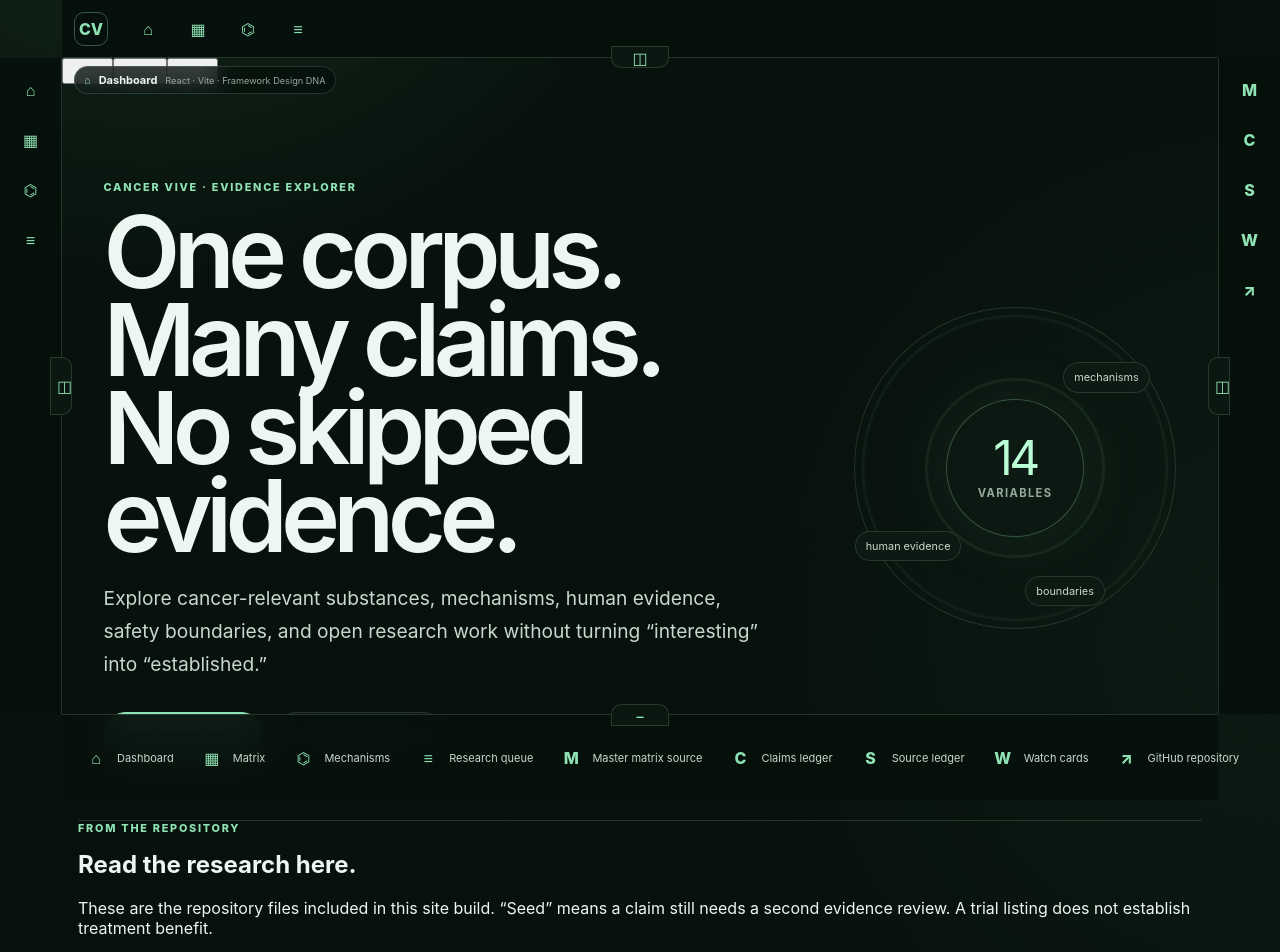
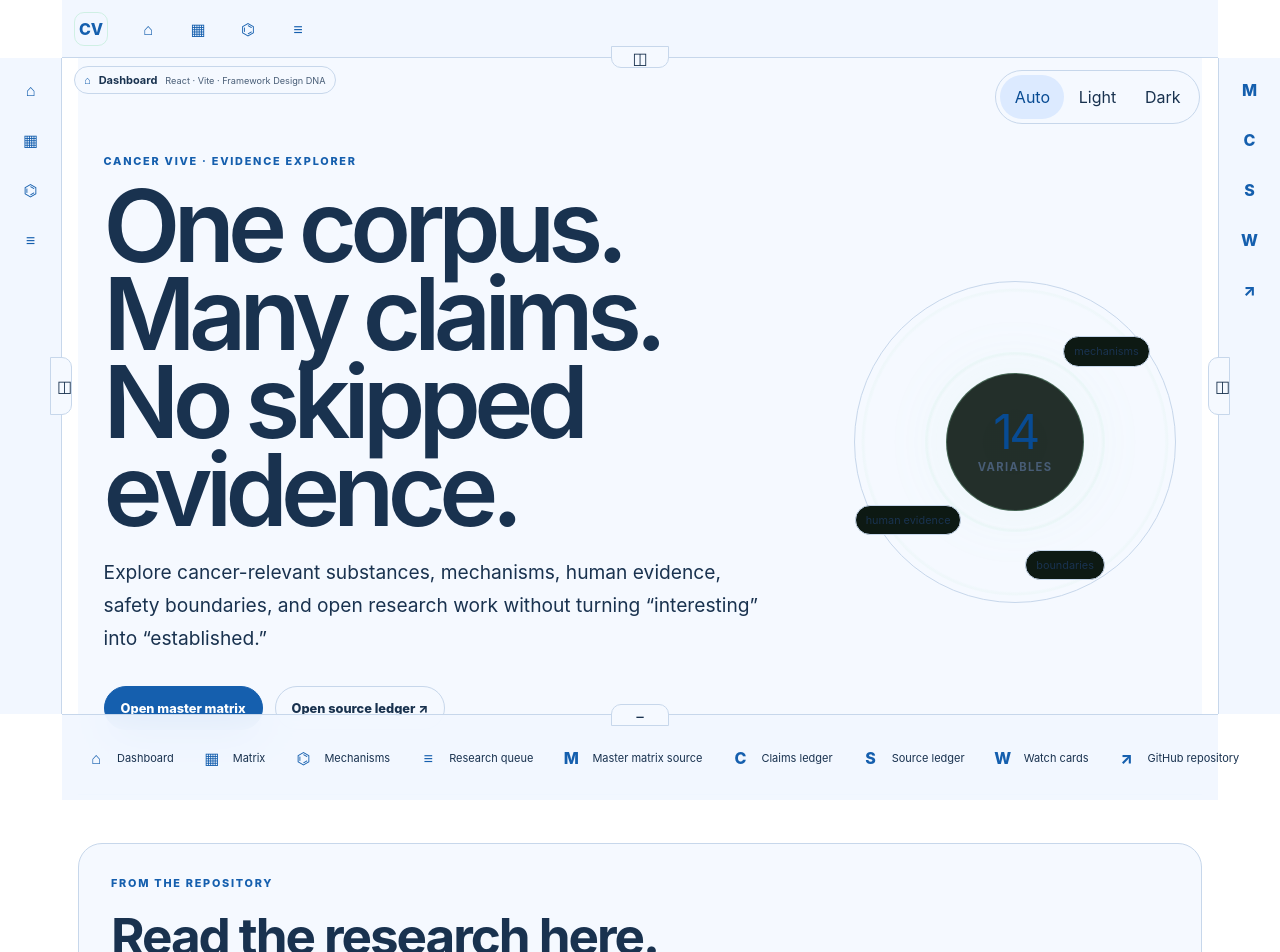
Before and after one commit to marvelousempire/cancer-vive, a React (Vite) app: page / in a window 1280 px wide. Shown: the top 952 px of the page. Built offline with nearby package versions, Linux system fonts and the light colour scheme.

Commit message:
Project canonical corpus and blue adaptive theme into Cancer Vive

```diff
--- a/src/styles.css
+++ b/src/styles.css
@@ -724,3 +724,61 @@ dd { margin: 0; color: var(--soft); font-size: .82rem; line-height: 1.58; }
 @media(prefers-reduced-motion:reduce){
   .framework-stage,.framework-rail,.state-icon .framework-rail-label{transition:none!important}
 }
+
+
+/* Cancer Vive theme roles: one declaration per role, with the browser choosing light or dark. */
+.theme-root { color-scheme: light dark;
+  --bg: light-dark(#fff, #071324);
+  --surface: light-dark(#f5f9ff, #0d1d31);
+  --surface-2: light-dark(#eaf2ff, #142a45);
+  --surface-3: light-dark(#dceaff, #1a3555);
+  --line: light-dark(#c7d7eb, #314966);
+  --line-strong: light-dark(#99b6d9, #54739a);
+  --muted: light-dark(#485d76, #a9bfdb);
+  --soft: light-dark(#19324f, #e3eeff);
+  --mint: light-dark(#155fae, #8fc1ff);
+  --mint-strong: light-dark(#084b93, #c4ddff);
+  --blue: light-dark(#155fae, #9fc9ff);
+  --amber: light-dark(#805000, #f0ca7f);
+  --rose: light-dark(#9b3345, #ff9c98);
+  --violet: light-dark(#6343a0, #c5b6ff);
+  --shadow: light-dark(0 20px 60px #173b6822, 0 30px 100px #0008);
+  --rail-bg: light-dark(#f2f7ffed, #07182cf0);
+  --rail-line: var(--line);
+  --rail-accent: var(--mint);
+  background: var(--bg); color: var(--soft);
+}
+.theme-root.theme-light { color-scheme: light; }
+.theme-root.theme-dark { color-scheme: dark; }
+.theme-root body, .theme-root .site-shell { background: var(--bg); }
+.theme-root .framework-shell { --rail-bg: light-dark(#f2f7ffed, #07182cf0); --rail-line: var(--line); --rail-accent: var(--mint); }
+.theme-root .framework-rail-lip, .theme-root .state-icon .framework-rail-label, .theme-root .framework-stage-context, .theme-root .matrix-table th, .theme-root .matrix-header-row, .theme-root .compare-modal, .theme-root .compare-tray { background: var(--surface); color: var(--soft); }
+.theme-root .hero-panel, .theme-root .evidence-card { background: var(--surface); }
+.theme-root .topbar { background: var(--surface); }
+.theme-root .primary-button { color: light-dark(#fff, #071324); }
+.theme-root .brand-mark, .theme-root .tag, .theme-root .framework-rail-item:hover { background: var(--surface-2); border-color: var(--line); color: var(--mint); }
+.theme-root .evidence-card::before { background: var(--mint); }
+.theme-root .evidence-preclinical, .theme-root .compare-toggle.selected, .theme-root .source-links a:hover { color: var(--mint); border-color: var(--line-strong); }
+.theme-root .tag { color: var(--mint); }
+.theme-root .refs code { background: var(--surface-2); }
+.theme-root .matrix-dot { color: var(--muted); }
+.theme-root .matrix-dot.active { color: var(--mint); }
+.theme-control { position: fixed; z-index: 70; top: calc(var(--rail-top-inset, 58px) + 12px); right: calc(var(--rail-right-inset, 62px) + 18px); display: flex; padding: 4px; border: 1px solid var(--line); border-radius: 999px; background: var(--surface); box-shadow: var(--shadow); }
+.theme-control button, .corpus-tabs button { min-height: 44px; border: 0; border-radius: 999px; padding: .5rem .9rem; color: var(--soft); background: transparent; cursor: pointer; }
+.theme-control button[aria-pressed="true"], .corpus-tabs button[aria-pressed="true"] { color: var(--mint-strong); background: var(--surface-3); }
+.corpus { margin: 3rem 0; padding: clamp(1rem, 3vw, 2rem); border: 1px solid var(--line); border-radius: 24px; background: var(--surface); }
+.corpus-intro { max-width: 75ch; }
+.corpus-intro h2 { font-size: clamp(2rem, 4vw, 3.5rem); letter-spacing: -.04em; }
+.corpus-intro p:last-child { color: var(--muted); line-height: 1.6; }
+.corpus-tabs { display: flex; flex-wrap: wrap; gap: .3rem; border-bottom: 1px solid var(--line); padding-bottom: .8rem; }
+.corpus-document { max-width: 100%; overflow-x: auto; line-height: 1.7; padding-top: 1.5rem; }
+.corpus-document :is(h1,h2,h3) { line-height: 1.2; margin-top: 1.7em; }
+.corpus-document h1 { font-size: clamp(2rem, 4vw, 3.5rem); }
+.corpus-document table { border-collapse: collapse; min-width: 780px; font-size: .88rem; }
+.corpus-document :is(th,td) { padding: .7rem; border: 1px solid var(--line); text-align: left; vertical-align: top; }
+.corpus-document th { background: var(--surface-2); }
+.corpus-document a { color: var(--mint); text-decoration: underline; text-underline-offset: .2em; }
+.corpus-document code { white-space: pre-wrap; }
+:where(button,a,input,select):focus-visible { outline: 3px solid var(--blue); outline-offset: 3px; }
+@media (max-width: 650px) { .theme-control { position: relative; top: auto; right: auto; width: max-content; margin: 1rem auto; } }
+@media (prefers-reduced-motion: reduce) { .theme-root *, .theme-root *::before, .theme-root *::after { scroll-behavior: auto !important; animation-duration: .01ms !important; transition-duration: .01ms !important; } }
```
